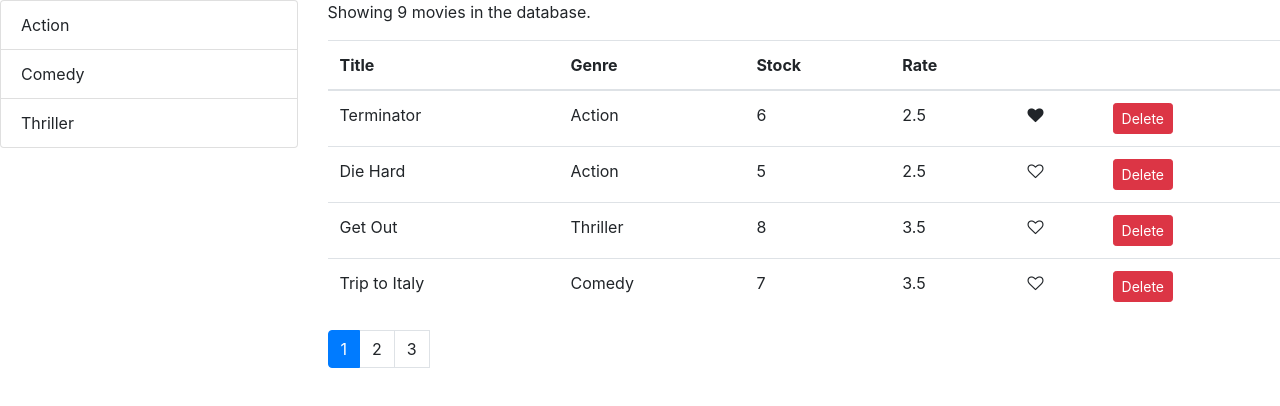
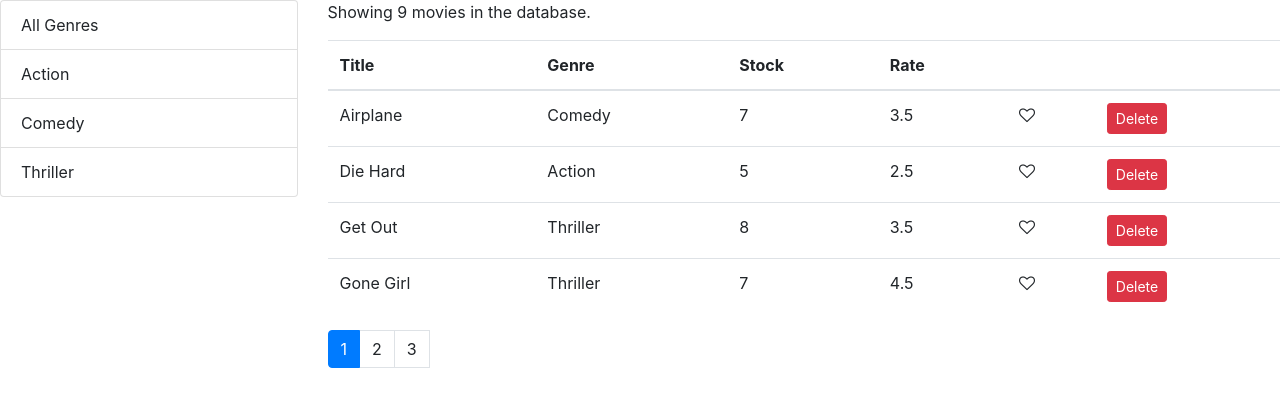
Before and after one commit to Sambalicious/VidMe, a React (Create React App) app: page / in a window 1280 px wide. Shown: the top 406 px of the page. Built offline with nearby package versions, Linux system fonts and the light colour scheme.

Commit message:
movies are sorted according to title or genre

```diff
--- a/src/components/Movies.jsx
+++ b/src/components/Movies.jsx
@@ -1,23 +1,28 @@
 import React, { Component } from 'react';
 import { getMovies } from '../fakemovies/fakeMovies';
 import { getGenres } from '../fakemovies/fakeGenreService'
-import Like from './common/Like';
+
 import ListGroup from './common/ListGroup';
 import Pagination from './common/Pagination';
 import { paginate } from '../components/utilities/paginate';
+import MoviesTable from './common/MoviesTable';
+import _ from 'lodash';
 
 class Movies extends Component {
     state = {
         movies: [],
         currentPage: 1,
         genres: [],
-        pageSize: 4
+        pageSize: 4,
+        sortColumn:{path:"title", order: 'asc'}
     };
 
     componentDidMount() {
+        const genres = [{_id: '',name: 'All Genres'}, ...getGenres()]
         this.setState({
             movies: getMovies(),
-            genres: getGenres()
+            genres
+
         });
     }
     handleDelete = (movie) => {
@@ -38,16 +43,24 @@ class Movies extends Component {
     }
 
     handleGenreSelect = genre => {
-        this.setState({selectedGenre: genre})
+        this.setState({selectedGenre: genre, currentPage: 1})
     };
+
+    handleSort = (path) => {
+
+        this.setState({sortColumn : {path, order: 'asc'}});
+
+
+    }
     render() {
 
         const  { length: count } = this.state.movies;
-        const {pageSize, currentPage,selectedGenre, movies: allMovies } = this.state
+        const {pageSize, currentPage,selectedGenre,sortColumn, movies: allMovies } = this.state
         if (count === 0) return <p>There are no movies in the database</p>;
 
-        const filtered = selectedGenre ? allMovies.filter(m => m.genre._id === selectedGenre._id) : allMovies;
-        const movies = paginate(filtered, currentPage, pageSize);
+        const filtered = selectedGenre && selectedGenre._id ? allMovies.filter(m => m.genre._id === selectedGenre._id) : allMovies;
+        const sorted = _.orderBy(filtered, [sortColumn.path], [sortColumn.order]);
+        const movies = paginate(sorted, currentPage, pageSize);
 
 
         return (
@@ -58,31 +71,12 @@ class Movies extends Component {
                     selectedItem={this.state.selectedGenre} />
                 </div>
                 <div className="col">
-                <p>Showing {count} movies in the database. </p>
-            <table className="table">
-                <thead>
-                    <tr>
-                        <th>Title</th>
-                        <th>Genre</th>
-                        <th>Stock</th>
-                        <th>Rate</th>
-                        <th></th>
-                        <th></th>
-                    </tr>
-                </thead>
-                <tbody>
-                    {movies.map(movie =>
-                    <tr key={movie._id}>
-                        <td>{movie.title} </td>
-                        <td>{movie.genre.name} </td>
-                        <td>{movie.numberInStock} </td>
-                        <td>{movie.dailyRentalRate} </td>
-                        <td><Like onClick={() => this.handleLike(movie)} liked={movie.liked}/></td>
-                        <td><button onClick={ () =>this.handleDelete(movie)} className="btn btn-danger btn-sm">Delete</button></td>
-
-                    </tr>)}
-                </tbody>
-            </table>
+                <p>Showing {filtered.length} movies in the database. </p>
+                <MoviesTable movies={movies}
+                onSort={this.handleSort}
+                onLike={this.handleLike}
+                sortColumn={sortColumn}
+                 onDelete={this.handleDelete} />
 
             <Pagination
             itemsCount={filtered.length}
--- a/src/components/common/ListGroup.jsx
+++ b/src/components/common/ListGroup.jsx
@@ -1,4 +1,4 @@
-import React from 'react'
+import React from 'react';
 
 
 
--- /dev/null
+++ b/src/components/common/MoviesTable.jsx
@@ -0,0 +1,49 @@
+import React, { Component } from 'react';
+import Like from './Like';
+
+
+
+class MoviesTable extends Component {
+    raiseSort = path => {
+        const sortColumn = {...this.props.sortColumn};
+        if (sortColumn.path === path)
+            sortColumn.order = sortColumn.order === "asc" ? "desc":"asc";
+            else{
+                sortColumn.path = path;
+                sortColumn.order = 'asc';
+            };
+            this.props.onSort(sortColumn);
+    }
+    render() {
+        const { movies, onDelete, onLike, onSort } = this.props;
+
+            return (
+            <table className="table">
+    <thead>
+        <tr>
+            <th onClick={()=>this.raiseSort('title')}>Title</th>
+            <th onClick={()=>this.raiseSort('genre')}>Genre</th>
+            <th onClick={()=>this.raiseSort('stock')}>Stock</th>
+            <th onClick={()=>this.raiseSort('rate')}>Rate</th>
+            <th></th>
+            <th></th>
+        </tr>
+    </thead>
+    <tbody>
+        {movies.map(movie =>
+        <tr key={movie._id}>
+            <td>{movie.title} </td>
+            <td>{movie.genre.name} </td>
+            <td>{movie.numberInStock} </td>
+            <td>{movie.dailyRentalRate} </td>
+            <td><Like onClick={() => onLike(movie)} liked={movie.liked}/></td>
+            <td><button onClick={ () =>onDelete(movie)} className="btn btn-danger btn-sm">Delete</button></td>
+
+        </tr>)}
+    </tbody>
+</table> );
+}
+
+    }
+
+export default MoviesTable;
```
